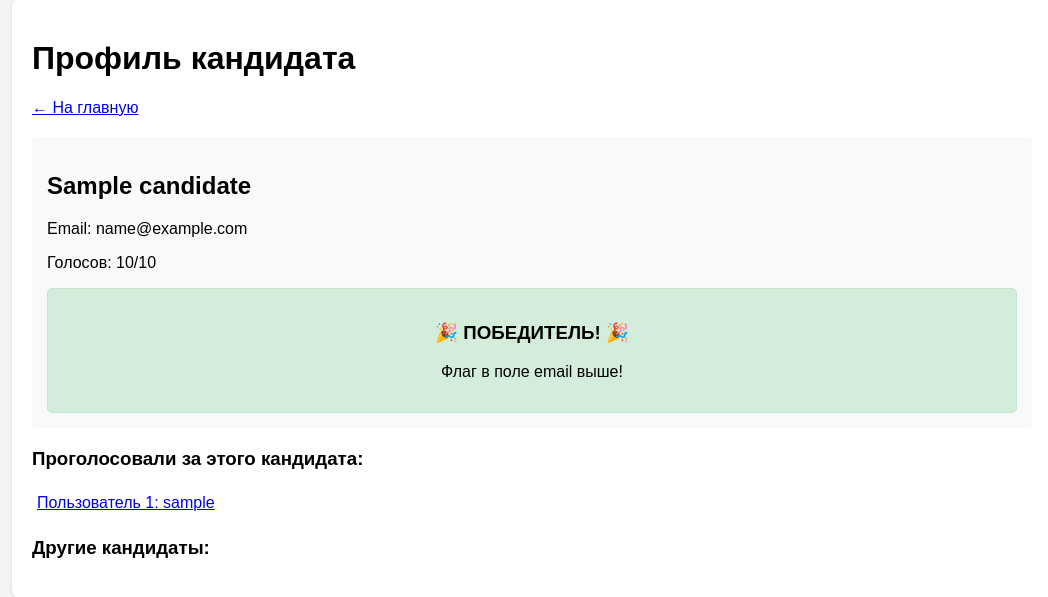
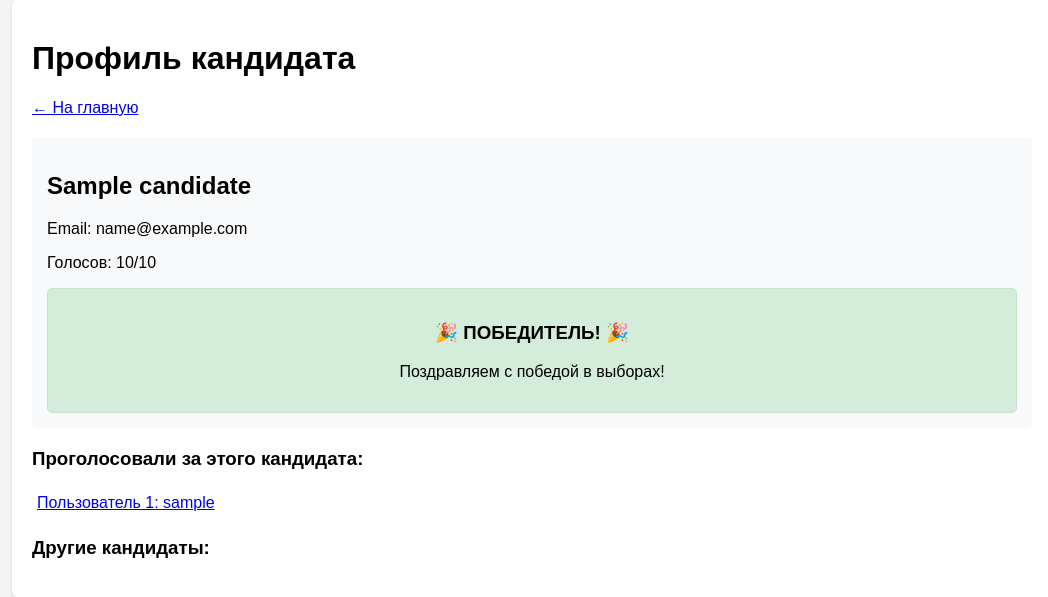
Before and after one commit to M00nL1n3/projeckt_IDOR, a Flask app: template voting_app_vulnerable/templates/candidate_profile.html in a window 1280 px wide. Shown: the part 21-618 px from the top of the page, without its empty margins (108-1156 px from the left). Run offline with Flask 3, Linux system fonts and the light colour scheme; the template is opened without the code that fills it: most values are stand-ins (such as "Sample title", 1, 10 or a date in 2020).

Commit message:
candidate_profile.html

```diff
--- a/voting_app_vulnerable/templates/candidate_profile.html
+++ b/voting_app_vulnerable/templates/candidate_profile.html
@@ -17,7 +17,7 @@
             {% if candidate.votes >= 10 %}
             <div class="winner">
                 <h3>🎉 ПОБЕДИТЕЛЬ! 🎉</h3>
-                <p>Флаг в поле email выше!</p>
+                <p>Поздравляем с победой в выборах!</p>
             </div>
             {% endif %}
         </div>
```
